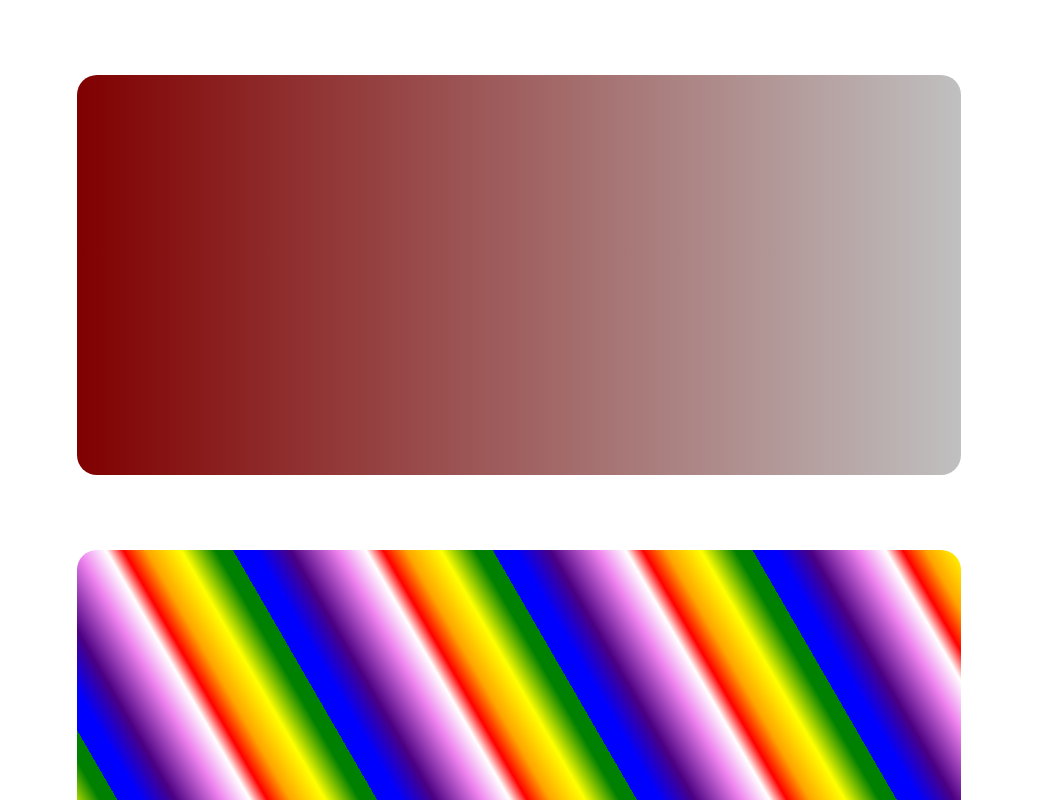
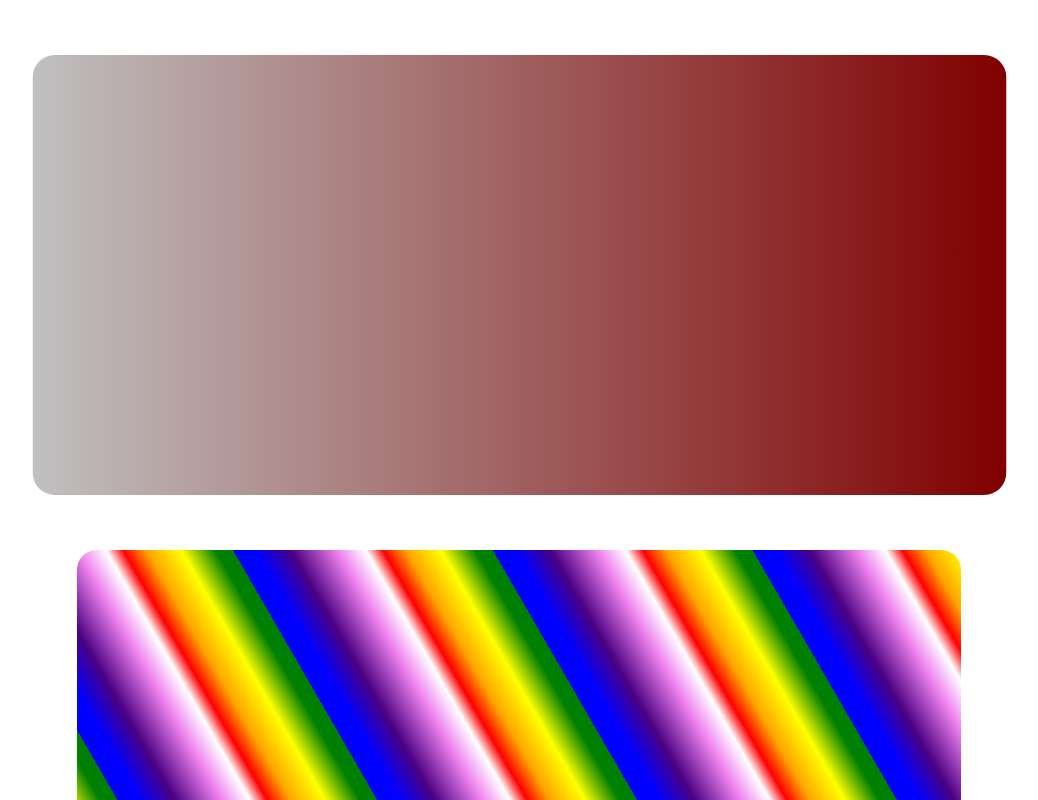
Before and after one commit to ryanroat/gradient, a plain HTML site: page index.html in a window 1280 px wide. In both pictures the pointer is over the element 639 px from the left and 275 px from the top of the page. Shown: the top 800 px of the page, without its empty margins (121-1159 px from the left). Drawn offline with Linux system fonts and the light colour scheme.

Commit message:
added on hover transform:scale and reversed one gradient direction

```diff
--- a/styles.css
+++ b/styles.css
@@ -5,6 +5,12 @@
   margin: 75px auto;
   background: linear-gradient(90deg,maroon,silver);
 }
+
+.grad:hover {
+  background: linear-gradient(90deg,silver, maroon);
+  transform: scale(1.1);
+}
+
 .rep{
 border-radius: 20px;
 width: 70%;
@@ -25,3 +31,7 @@ background: repeating-linear-gradient(
   #fff 225px
 );
 }
+
+.rep:hover {
+  transform: scale(.9);
+}
```
